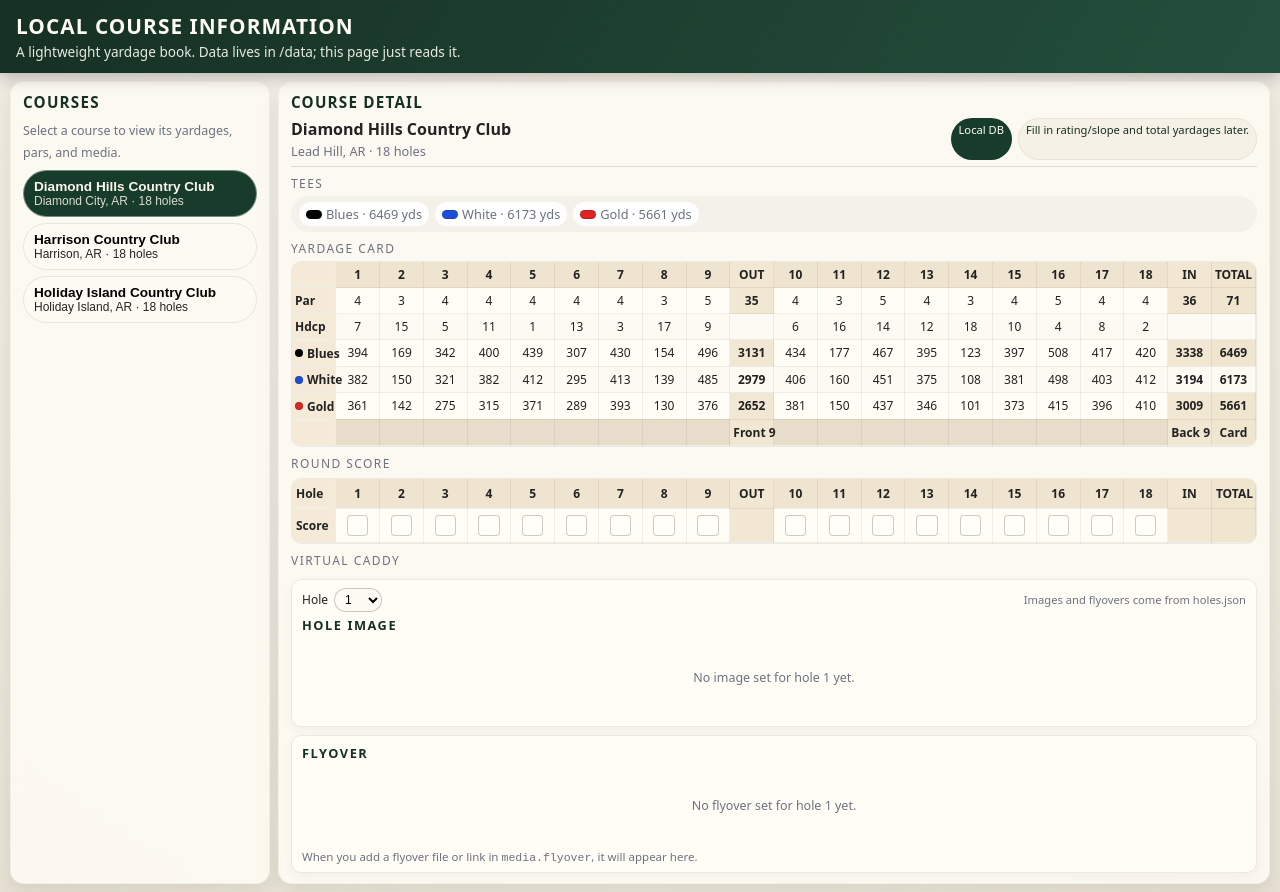
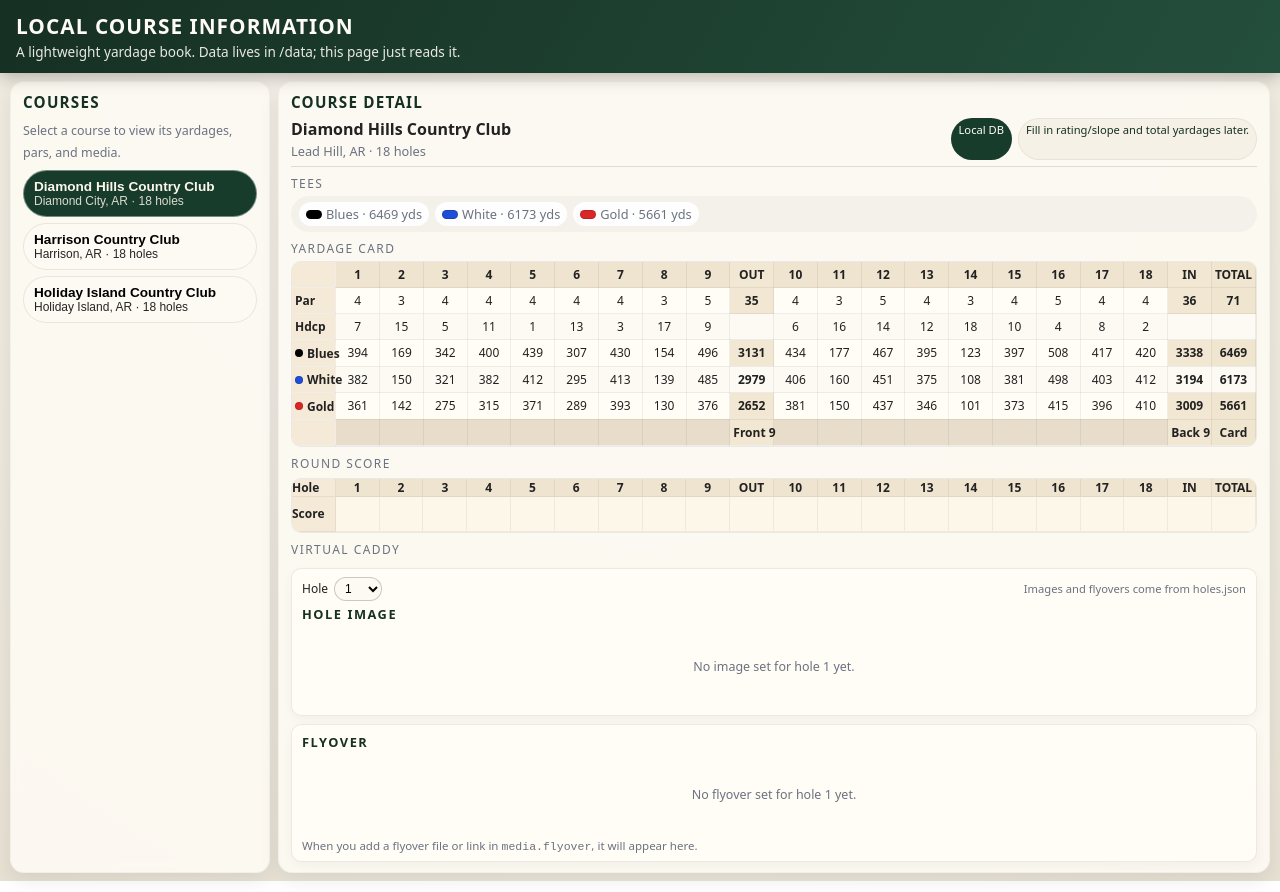
Before and after one commit to nicholasbrownworship/course-information, a plain HTML site: page index.html in a window 1280 px wide. Drawn offline with Linux system fonts and the light colour scheme.

Commit message:
Update index.html

```diff
--- a/index.html
+++ b/index.html
@@ -302,29 +302,42 @@
       flex-shrink: 0;
     }
 
-    /* SCORE TABLE (separate) */
+    /* SCORE TABLE (separate – big clickable boxes) */
 .scorecard-wrapper-score {
   margin-top: 6px;
 }
 
+table.scorecard.scorecard-score {
+  border-collapse: separate;
+  border-spacing: 0;
+}
+
 table.scorecard.scorecard-score th,
 table.scorecard.scorecard-score td {
-      padding: 6px 4px;
+  padding: 0;
 }
 
 table.scorecard.scorecard-score th:first-child {
   min-width: 70px;
 }
 
+/* The cell border becomes the “box”; the input fills it */
+table.scorecard.scorecard-score td {
+  border-bottom: 1px solid rgba(0,0,0,0.06);
+  border-right: 1px solid rgba(0,0,0,0.06);
+  background: #fdf7ea;
+}
+
 .scorecard-score input.score-input {
-      width: 3ch;
-      max-width: 36px;
-      padding: 2px;
-      border-radius: 4px;
-      border: 1px solid rgba(0,0,0,0.2);
-      font-size: 0.8rem;
+  width: 100%;
+  height: 34px;             /* make these bigger if you want: 38px, 40px, etc. */
+  padding: 0;
+  border: none;
+  border-radius: 0;
+  font-size: 0.9rem;
   text-align: center;
-      background: #fffef8;
+  background: transparent;
+  box-sizing: border-box;
 }
 
 .score-row-label {
```
Lines whose indentation alone changed are shown as unchanged.
